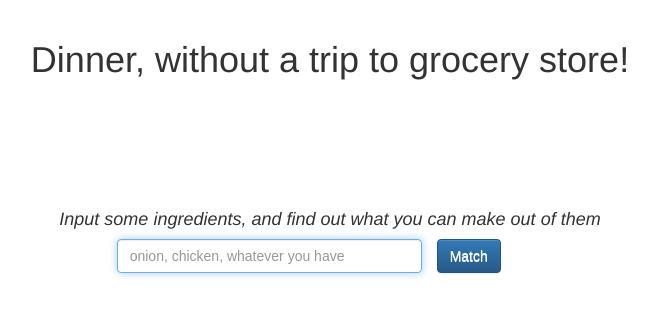
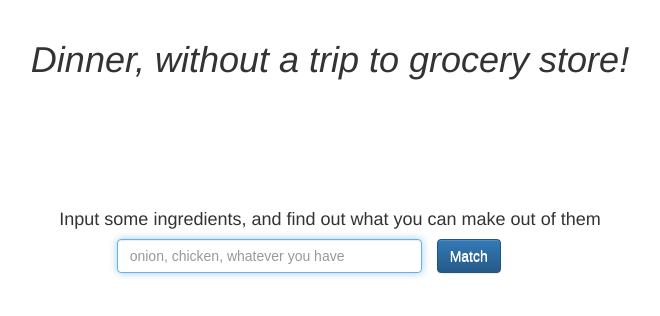
Before and after one commit to zoie0312/recipematch, a website: page index.html in a window 1280 px wide. Shown: the whole page, without its empty margins (310-970 px from the left). Drawn offline with nearby package versions, Linux system fonts and the light colour scheme; no server answers.

Commit message:
change font style in landing page

```diff
--- a/index.html
+++ b/index.html
@@ -46,9 +46,9 @@
       <section id="landing">
         <header id="header">
           <div id="home-title">
-            <h1 align="center">Dinner, without a trip to grocery store!</h1>
+            <h1 align="center"><i>Dinner, without a trip to grocery store!</i></h1>
           </div>
-          <h4 align="center"><i>Input some ingredients, and find out what you can make out of them</i></h4>
+          <h4 align="center">Input some ingredients, and find out what you can make out of them</h4>
           <div class="row">
             <div align="center" class="col-md-3 col-md-offset-4 ui-widget">
               <input id="new-ingredient" class="form-control" placeholder="onion, chicken, whatever you have" autofocus>
--- a/js/routers/router.js
+++ b/js/routers/router.js
@@ -14,7 +14,6 @@ APP.Router = Backbone.Router.extend({
 	},*/
 
 	home: function(){
-		console.log("home() hitted");
 		$("body #mainbody #landing").show();
 
 		$("#mainbody #match_result").hide();
```
